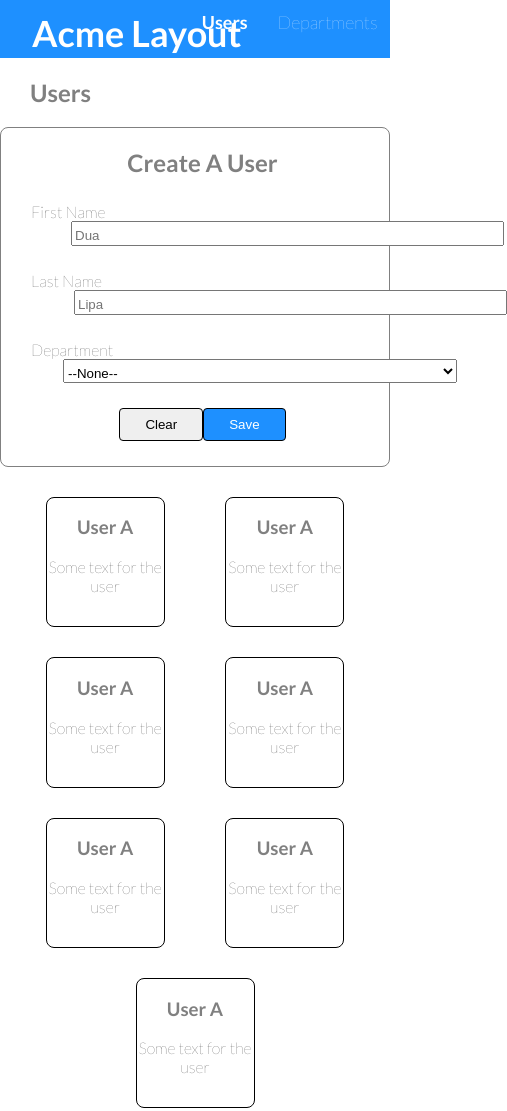
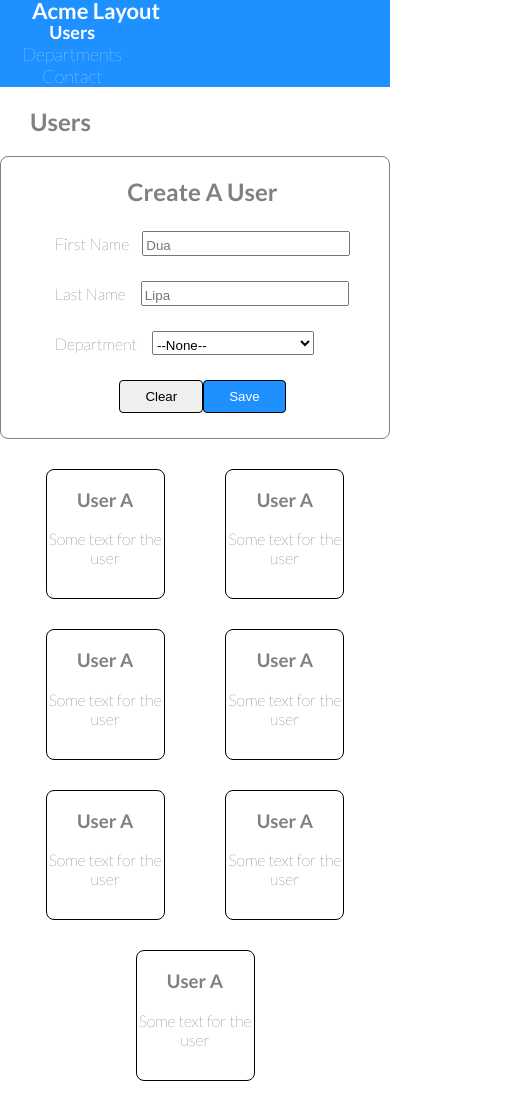
Before and after one commit to codeNerdKelly/acme-flex-box, a plain HTML site: page index.html in a window 390 px wide. Shown: the whole page, 507 px wide, since content can reach past the window. Drawn offline with Linux system fonts and the light colour scheme.

Commit message:
added media queries for max 800 and max 500

```diff
--- a/styles.css
+++ b/styles.css
@@ -5,15 +5,16 @@ body {
 }
 
 header {
+    display: flex;
     background-color: dodgerblue;
     padding: 0 2rem;
 }
 
 .acme-logo {
+    flex: 2;
     color: white;
     position: relative;
     font-size: 36px;
-    top: 15px;
     line-height: 100%;
     text-decoration: none;
     font-weight: bold;
@@ -26,13 +27,17 @@ h2{
 
 .menu {
     display: flex;
-    justify-content: space-evenly;
-    position: relative;
-    bottom: 25px;
-    left: 140px;
+    flex: 1;
+    justify-content: flex-end;
+    padding-left: 20%;
 }
 
-.menu a {
+.nav-item {
+    margin: auto;
+    flex: 3;
+}
+
+.nav-item a {
     text-decoration: none;
     color: white;
     font-size: 18px;
@@ -50,13 +55,17 @@ nav div:first-child {
 }
 
 .create-user {
-    display: block;
-    margin: 0 auto;
+    display: flex;
+    margin: auto;
+    height: 300px;
     max-width: 600px;
     border: solid 1px gray;
     border-radius: 8px;
     padding-left: 15px;
+}
 
+form {
+    margin: auto;
 }
 
 .create-user h2 {
@@ -79,8 +88,6 @@ nav div:first-child {
     margin-left: 43px;
     padding-right: 250px;
     padding-top: 5px;
-    padding-bottom: ;
-
 }
 
 .create-user-form select {
@@ -137,8 +144,6 @@ button {
     flex-direction: row;
     justify-content: space-evenly;
     margin-top: 15px;
-
-
 }
 
 .user-card {
@@ -148,7 +153,6 @@ button {
    margin: 15px 15px;
    width: 100px;
    text-align: center;
-
    padding-bottom: 15px;
 }
 
@@ -157,3 +161,52 @@ button {
     color: gray;
 
 }
+
+@media (max-width: 800px) {
+
+    .create-user {
+        max-width: 400px;
+        height: auto;
+    }
+
+    .create-user-form #first {
+        margin-left: 10px;
+        padding-right: 25px;
+    }
+
+    .create-user-form #last {
+        margin-left: 12px;
+        padding-right: 25px;
+    }
+
+    .create-user-form select {
+        margin-left: 12px;
+        padding-right: 68px;
+    }
+
+
+}
+
+@media (max-width: 500px){
+ header{
+    flex-direction: column;
+    flex-wrap: wrap;
+ }
+
+ .acme-logo {
+    font-size: 22px;
+ }
+
+ .menu {
+    position: relative;
+    right: 75px;
+    line-height: 130%;
+    flex-direction: column;
+    flex-wrap: wrap;
+    align-content: flex-start;
+ }
+
+ .nav-item {
+    flex: 1;
+ }
+}
```
